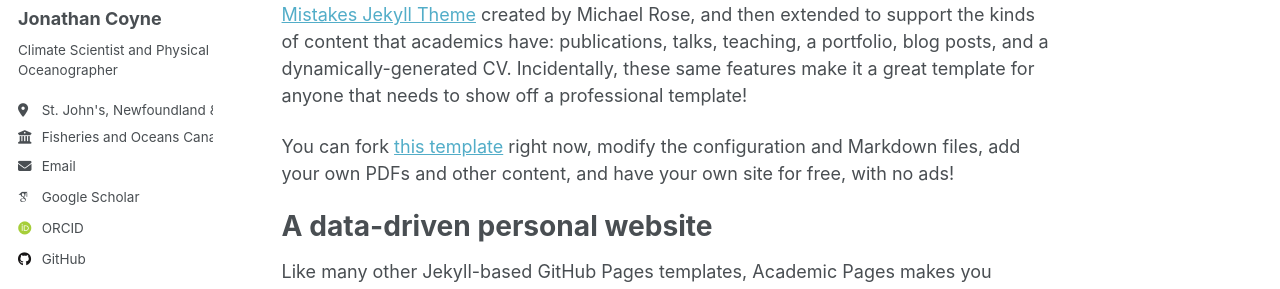
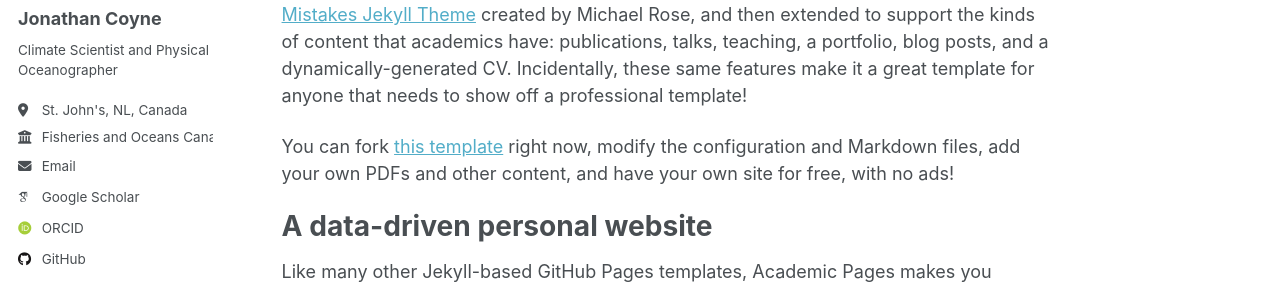
Before and after one commit to jn533213/jn533213.github.io, a Jekyll site: the page built from _pages/about.md, in a window 1280 px wide. Shown: the part 276-565 px from the top of the page. Built offline with Jekyll 4.4.1, drawn with Linux system fonts in a browser that asks for light colours; some web fonts are replaced; a script that is not in the unit is left out.

Commit message:
Update _config.yml

```diff
--- a/_config.yml
+++ b/_config.yml
@@ -26,7 +26,7 @@ author:
   name             : "Jonathan Coyne"
   pronouns         : # example: "she/her"
   bio              : "Climate Scientist and Physical Oceanographer"
-  location         : "St. John's, Newfoundland & Labrador, Canada"
+  location         : "St. John's, NL, Canada"
   employer         : "Fisheries and Oceans Canada"
   uri              : # URL
   email            : "jonathan.coyne@dfo-mpo.gc.ca"
```
